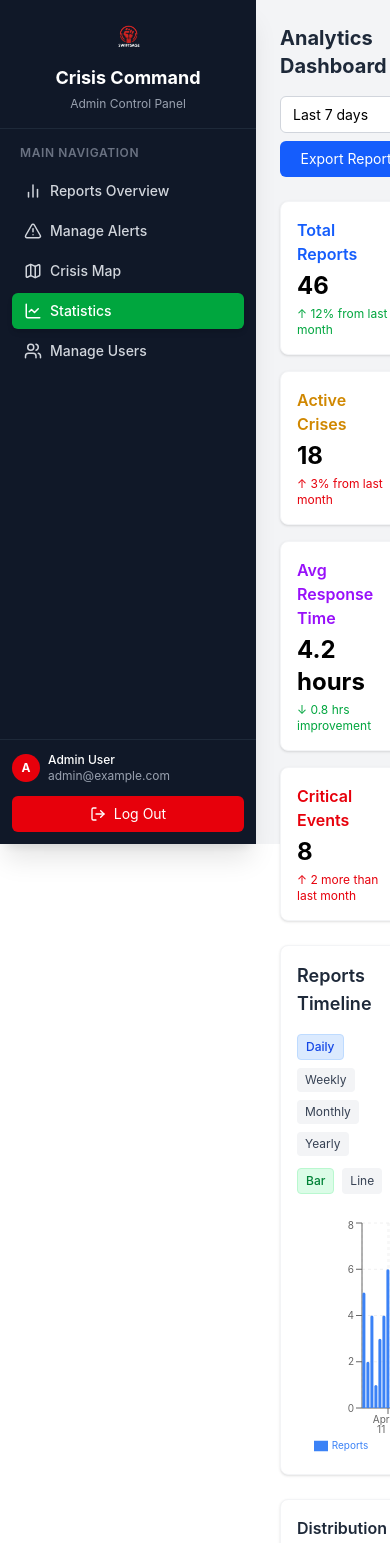
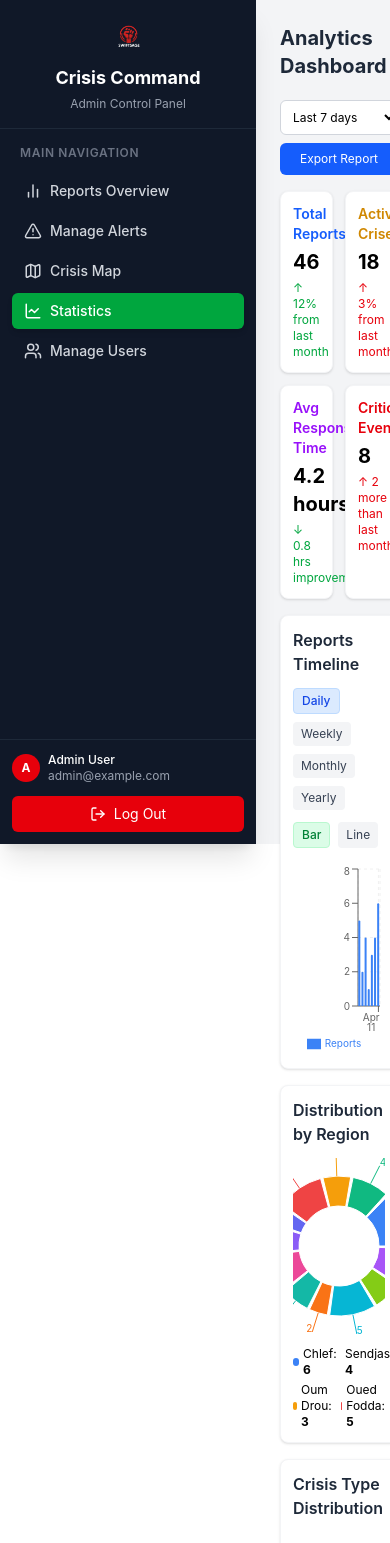
Before and after one commit to mustafaxv7/PFE_2025_SwiftSage, a React (Vite) app in the folder client/: page /admin/statistics in a window 390 px wide. Shown: the top 1543 px of the page. Built offline with nearby package versions, Linux system fonts and the light colour scheme.

Commit message:
changed the examples

```diff
--- a/client/src/components/dashboard/Dashboard.jsx
+++ b/client/src/components/dashboard/Dashboard.jsx
@@ -1,8 +1,10 @@
 
 import { useState, useEffect } from "react";
-import { Outlet } from "react-router-dom";
-import { Menu, X } from "lucide-react";
+import { Routes, Route } from "react-router-dom";
 import Sidebar from "./Sidebar";
+import MyReports from "./MyReports";
+import AddReport from "./AddReport";
+import Alerts from "./Alerts";
 
 const Dashboard = () => {
     const [isSidebarOpen, setIsSidebarOpen] = useState(true);
@@ -27,36 +29,25 @@ const Dashboard = () => {
     };
 
     return (
-        <div className="flex h-screen w-full overflow-hidden">
-            {/* Mobile sidebar with overlay */}
-            {isMobile && isSidebarOpen && (
-                <div className="fixed inset-0 bg-black bg-opacity-50 z-40" onClick={toggleSidebar}></div>
-            )}
-
-            {/* Sidebar with conditional classes for mobile/desktop */}
-            <div className={`
-                ${isMobile ? 'fixed z-50' : 'relative'}
-                ${isSidebarOpen ? 'translate-x-0' : '-translate-x-full'}
-                transition-transform duration-300 ease-in-out
-            `}>
-                <Sidebar isMobile={isMobile} closeSidebar={() => setIsSidebarOpen(false)} />
-            </div>
-
-            {/* Toggle button for mobile */}
-            <button
-                className={`fixed top-4 left-4 z-50 bg-gray-800 text-white p-2 rounded-md md:hidden transition-all ${isSidebarOpen ? 'translate-x-64' : 'translate-x-0'}`}
-                onClick={toggleSidebar}
-            >
-                {isSidebarOpen ? <X size={24} /> : <Menu size={24} />}
-            </button>
+        <div className="flex flex-col md:flex-row h-screen w-full overflow-hidden">
+            {/* Sidebar component with toggle functionality */}
+            <Sidebar isSidebarOpen={isSidebarOpen} toggleSidebar={toggleSidebar} />
 
             {/* Main content area with responsive margin */}
             <div className={`
-                flex-1 min-h-screen bg-gray-100 transition-all p-4 sm:p-6
-                ${isSidebarOpen && !isMobile ? 'ml-64' : 'ml-0'}
+                flex-1 min-h-screen bg-gray-100 transition-all duration-300 p-3 sm:p-4 md:p-6
+                ${isSidebarOpen && !isMobile ? 'md:ml-64' : 'ml-0'}
                 ${isMobile ? 'pt-16' : ''}
+                overflow-y-auto
             `}>
-                <Outlet />
+                <div className="max-w-7xl mx-auto w-full">
+                    <Routes>
+                        <Route index element={<div className="p-4">Dashboard Home</div>} />
+                        <Route path="my-reports" element={<MyReports />} />
+                        <Route path="add-report" element={<AddReport />} />
+                        <Route path="alerts" element={<Alerts />} />
+                    </Routes>
+                </div>
             </div>
         </div>
     );
--- a/client/src/components/dashboard/admin/AdminAlerts.jsx
+++ b/client/src/components/dashboard/admin/AdminAlerts.jsx
@@ -19,38 +19,38 @@ const AdminAlerts = () => {
     const defaultAlerts = [
         {
             id: 1,
-            message: "Inondation à Alger",
+            message: "Inondation à Chettia",
             description: "Niveaux d'eau élevés signalés dans les zones résidentielles.",
             date: "10 Mars, 2025",
             time: "08:30",
             status: "Active",
             importance: "High",
             type: "info",
-            location: "Alger, Algérie",
+            location: "Chettia, Chlef",
             affectedArea: "12 km²"
         },
         {
             id: 2,
-            message: "Séisme à Béjaïa",
+            message: "Séisme à Oued Fodda",
             description: "Séisme de magnitude 5.8 avec des dommages structurels importants.",
             date: "15 Mars, 2025",
             time: "14:22",
             status: "Resolved",
             importance: "Critical",
             type: "danger",
-            location: "Béjaïa, Algérie",
+            location: "Oued Fodda, Chlef",
             affectedArea: "35 km²"
         },
         {
             id: 3,
-            message: "Incendie de forêt à Tizi Ouzou",
+            message: "Incendie de forêt à Sendjas",
             description: "Feu de forêt se propageant rapidement menaçant les zones résidentielles.",
             date: "2 Avril, 2025",
             time: "11:15",
             status: "Active",
             importance: "High",
             type: "warning",
-            location: "Tizi Ouzou, Algérie",
+            location: "Sendjas, Chlef",
             affectedArea: "1240 hectares"
         }
     ];
--- a/client/src/components/dashboard/admin/AdminStatics.jsx
+++ b/client/src/components/dashboard/admin/AdminStatics.jsx
@@ -165,11 +165,11 @@ const AdminStatics = () => {
         }
     };
     return (
-        <div className="space-y-6" ref={dashboardRef}>
-            <div className="flex flex-col sm:flex-row justify-between items-start sm:items-center gap-4 sm:gap-0">
+        <div className="space-y-4 sm:space-y-6" ref={dashboardRef}>
+            <div className="flex flex-col sm:flex-row justify-between items-start sm:items-center gap-3 sm:gap-0">
                 <h2 className="text-xl sm:text-2xl font-bold text-gray-800">Analytics Dashboard</h2>
-                <div className="flex flex-wrap gap-2 w-full sm:w-auto">
-                    <select className="px-2 sm:px-3 py-2 border border-gray-300 rounded-md text-sm bg-white flex-grow sm:flex-grow-0">
+                <div className="flex flex-wrap gap-2 w-full sm:w-auto mt-2 sm:mt-0">
+                    <select className="px-2 sm:px-3 py-2 border border-gray-300 rounded-md text-xs sm:text-sm bg-white flex-grow sm:flex-grow-0">
                         <option>Last 7 days</option>
                         <option>Last 30 days</option>
                         <option>Last 90 days</option>
@@ -177,46 +177,46 @@ const AdminStatics = () => {
                     </select>
                     <button
                         onClick={exportPDF}
-                        className="px-3 py-2 bg-blue-600 text-white rounded-md text-sm hover:bg-blue-700 flex-grow sm:flex-grow-0"
+                        className="px-3 py-2 bg-blue-600 text-white rounded-md text-xs sm:text-sm hover:bg-blue-700 flex-grow sm:flex-grow-0 flex items-center justify-center"
                     >
                         Export Report
                     </button>
                 </div>
             </div>
 
-            <div className="grid grid-cols-1 sm:grid-cols-2 lg:grid-cols-4 gap-4 sm:gap-6">
-                <div className="bg-white p-4 sm:p-6 rounded-lg shadow-sm border border-gray-100">
-                    <div className="text-blue-600 text-base sm:text-lg font-semibold mb-1">Total Reports</div>
-                    <div className="text-2xl sm:text-3xl font-bold">{stats.totalReports}</div>
+            <div className="grid grid-cols-2 lg:grid-cols-4 gap-3 sm:gap-6">
+                <div className="bg-white p-3 sm:p-6 rounded-lg shadow-sm border border-gray-100">
+                    <div className="text-blue-600 text-sm sm:text-lg font-semibold mb-1">Total Reports</div>
+                    <div className="text-xl sm:text-3xl font-bold">{stats.totalReports}</div>
                     <div className="text-green-600 text-xs sm:text-sm mt-1 sm:mt-2">↑ 12% from last month</div>
                 </div>
-                <div className="bg-white p-4 sm:p-6 rounded-lg shadow-sm border border-gray-100">
-                    <div className="text-yellow-600 text-base sm:text-lg font-semibold mb-1">Active Crises</div>
-                    <div className="text-2xl sm:text-3xl font-bold">{stats.activeReports}</div>
+                <div className="bg-white p-3 sm:p-6 rounded-lg shadow-sm border border-gray-100">
+                    <div className="text-yellow-600 text-sm sm:text-lg font-semibold mb-1">Active Crises</div>
+                    <div className="text-xl sm:text-3xl font-bold">{stats.activeReports}</div>
                     <div className="text-red-600 text-xs sm:text-sm mt-1 sm:mt-2">↑ 3% from last month</div>
                 </div>
-                <div className="bg-white p-4 sm:p-6 rounded-lg shadow-sm border border-gray-100">
-                    <div className="text-purple-600 text-base sm:text-lg font-semibold mb-1">Avg Response Time</div>
-                    <div className="text-2xl sm:text-3xl font-bold">{stats.avgResponseTime}</div>
+                <div className="bg-white p-3 sm:p-6 rounded-lg shadow-sm border border-gray-100">
+                    <div className="text-purple-600 text-sm sm:text-lg font-semibold mb-1">Avg Response Time</div>
+                    <div className="text-xl sm:text-3xl font-bold">{stats.avgResponseTime}</div>
                     <div className="text-green-600 text-xs sm:text-sm mt-1 sm:mt-2">↓ 0.8 hrs improvement</div>
                 </div>
-                <div className="bg-white p-4 sm:p-6 rounded-lg shadow-sm border border-gray-100">
-                    <div className="text-red-600 text-base sm:text-lg font-semibold mb-1">Critical Events</div>
-                    <div className="text-2xl sm:text-3xl font-bold">{stats.criticalEvents}</div>
+                <div className="bg-white p-3 sm:p-6 rounded-lg shadow-sm border border-gray-100">
+                    <div className="text-red-600 text-sm sm:text-lg font-semibold mb-1">Critical Events</div>
+                    <div className="text-xl sm:text-3xl font-bold">{stats.criticalEvents}</div>
                     <div className="text-red-600 text-xs sm:text-sm mt-1 sm:mt-2">↑ 2 more than last month</div>
                 </div>
             </div>
 
-            <div className="bg-white rounded-lg shadow-sm border border-gray-100 p-4 sm:p-6">
-                <div className="flex flex-col sm:flex-row justify-between items-start sm:items-center gap-4 sm:gap-0 mb-6">
-                    <h3 className="text-lg font-semibold text-gray-800">Reports Timeline</h3>
-                    <div className="flex flex-col sm:flex-row gap-3 sm:gap-4 w-full sm:w-auto">
+            <div className="bg-white rounded-lg shadow-sm border border-gray-100 p-3 sm:p-6">
+                <div className="flex flex-col justify-between items-start gap-3 mb-4 sm:mb-6">
+                    <h3 className="text-base sm:text-lg font-semibold text-gray-800">Reports Timeline</h3>
+                    <div className="flex flex-col gap-3 w-full">
                         <div className="flex flex-wrap gap-2">
                             {["daily", "weekly", "monthly", "yearly"].map((type) => (
                                 <button
                                     key={type}
                                     onClick={() => setView(type)}
-                                    className={`px-2 sm:px-3 py-1 rounded text-xs sm:text-sm ${view === type
+                                    className={`px-2 sm:px-3 py-1 rounded text-xs ${view === type
                                         ? "bg-blue-100 text-blue-700 font-medium border border-blue-200"
                                         : "bg-gray-100 text-gray-700 hover:bg-gray-200"
                                         }`}
@@ -230,7 +230,7 @@ const AdminStatics = () => {
                                 <button
                                     key={type}
                                     onClick={() => setChartType(type)}
-                                    className={`px-2 sm:px-3 py-1 rounded text-xs sm:text-sm ${chartType === type
+                                    className={`px-2 sm:px-3 py-1 rounded text-xs ${chartType === type
                                         ? "bg-green-100 text-green-700 font-medium border border-green-200"
                                         : "bg-gray-100 text-gray-700 hover:bg-gray-200"
                                         }`}
@@ -242,7 +242,7 @@ const AdminStatics = () => {
                     </div>
                 </div>
 
-                <div className="h-60 sm:h-80">
+                <div className="h-48 sm:h-60 md:h-80">
                     <ResponsiveContainer width="100%" height="100%">
                         {chartType === 'bar' ? (
                             <BarChart data={reportData[view]}>
@@ -274,10 +274,10 @@ const AdminStatics = () => {
                     </ResponsiveContainer>
                 </div>
             </div>
-            <div className="grid grid-cols-1 md:grid-cols-2 gap-6">
-                <div className="bg-white rounded-lg shadow-sm border border-gray-100 p-4 sm:p-6">
-                    <h3 className="text-base sm:text-lg font-semibold text-gray-800 mb-4 sm:mb-6">Distribution by Region</h3>
-                    <div className="h-52 sm:h-64">
+            <div className="grid grid-cols-1 md:grid-cols-2 gap-4 sm:gap-6">
+                <div className="bg-white rounded-lg shadow-sm border border-gray-100 p-3 sm:p-6">
+                    <h3 className="text-base sm:text-lg font-semibold text-gray-800 mb-3 sm:mb-6">Distribution by Region</h3>
+                    <div className="h-44 sm:h-52 md:h-64">
                         <ResponsiveContainer width="100%" height="100%">
                             <PieChart>
                                 <Pie
@@ -317,9 +317,9 @@ const AdminStatics = () => {
                         ))}
                     </div>
                 </div>
-                <div className="bg-white rounded-lg shadow-sm border border-gray-100 p-4 sm:p-6">
-                    <h3 className="text-base sm:text-lg font-semibold text-gray-800 mb-4 sm:mb-6">Crisis Type Distribution</h3>
-                    <div className="h-52 sm:h-64">
+                <div className="bg-white rounded-lg shadow-sm border border-gray-100 p-3 sm:p-6">
+                    <h3 className="text-base sm:text-lg font-semibold text-gray-800 mb-3 sm:mb-6">Crisis Type Distribution</h3>
+                    <div className="h-44 sm:h-52 md:h-64">
                         <ResponsiveContainer width="100%" height="100%">
                             <PieChart>
                                 <Pie
--- a/client/src/components/dashboard/admin/MapView.jsx
+++ b/client/src/components/dashboard/admin/MapView.jsx
@@ -37,22 +37,22 @@ const MapView = () => {
                 const sampleReports = [
                     {
                         id: 1,
-                        title: "Inondation à Alger",
-                        location: "Alger, Algérie",
-                        coordinates: { lat: 36.7538, lng: 3.0588 },
+                        title: "Inondation à Chettia",
+                        location: "Chettia, Chlef",
+                        coordinates: { lat: 36.1647, lng: 1.3317 },
                         severity: "high",
                         type: "flood",
                         date: "10 Mars, 2025",
-                        description: "Inondation majeure affectant le centre-ville avec fermetures de routes et dommages matériels.",
+                        description: "Inondation majeure affectant le centre-ville de Chettia avec fermetures de routes et dommages matériels.",
                         affectedArea: "8 km²",
                         evacuees: 180,
                         status: "active"
                     },
                     {
                         id: 2,
-                        title: "Séisme à Béjaïa",
-                        location: "Béjaïa, Algérie",
-                        coordinates: { lat: 36.7509, lng: 5.0567 },
+                        title: "Séisme à Oued Fodda",
+                        location: "Oued Fodda, Chlef",
+                        coordinates: { lat: 36.2200, lng: 1.3383 },
                         severity: "critical",
                         type: "earthquake",
                         date: "15 Mars, 2025",
@@ -63,13 +63,13 @@ const MapView = () => {
                     },
                     {
                         id: 3,
-                        title: "Incendie de forêt à Tizi Ouzou",
-                        location: "Tizi Ouzou, Algérie",
-                        coordinates: { lat: 36.7169, lng: 4.0476 },
+                        title: "Incendie de forêt à Sendjas",
+                        location: "Sendjas, Chlef",
+                        coordinates: { lat: 36.0833, lng: 1.2167 },
                         severity: "high",
                         type: "forest_fire",
                         date: "2 Avril, 2025",
-                        description: "Feu de forêt se propageant à travers les forêts du nord de Tizi Ouzou.",
+                        description: "Feu de forêt se propageant à travers les forêts du nord de Sendjas.",
                         burntArea: "950 hectares",
                         contained: "35%",
                         status: "active"
@@ -129,7 +129,7 @@ const MapView = () => {
     }, []);
 
     const filteredReports = reports.filter(report => {
-        if (crisisType !== "all" && report.type !== crisisType) return false;
+        if (crisisType !== "all" && report.type !== CrisisType) return false;
         if (severity !== "all" && report.severity !== severity) return false;
         if (searchQuery && !report.title.toLowerCase().includes(searchQuery.toLowerCase())) return false;
         return true;
@@ -151,16 +151,16 @@ const MapView = () => {
 
     return (
         <div className="p-6 bg-white rounded-lg shadow-md">
-            <div className="flex flex-col md:flex-row justify-between items-start md:items-center mb-6">
+            <div className="flex flex-col mb-6 gap-4">
                 <div>
-                    <h2 className="text-2xl font-bold text-gray-800">Crisis Map Overview</h2>
-                    <p className="text-gray-600">Visualizing {filteredReports.length} active Crisis reports</p>
+                    <h2 className="text-xl sm:text-2xl font-bold text-gray-800">Crisis Map Overview</h2>
+                    <p className="text-gray-600 text-sm sm:text-base">Visualizing {filteredReports.length} active Crisis reports</p>
                 </div>
 
-                <div className="flex flex-col md:flex-row gap-4 mt-4 md:mt-0 w-full md:w-auto">
-                    <div className="relative w-full md:w-64">
+                <div className="flex flex-col sm:flex-row gap-3 w-full">
+                    <div className="relative flex-grow">
                         <div className="absolute inset-y-0 left-0 flex items-center pl-3 pointer-events-none">
-                            <Search size={18} className="text-gray-400" />
+                            <Search size={16} className="text-gray-400" />
                         </div>
                         <input
                             type="text"
@@ -171,8 +171,8 @@ const MapView = () => {
                         />
                     </div>
 
-                    <div className="flex gap-2">
-                        <div className="relative">
+                    <div className="flex gap-2 flex-wrap sm:flex-nowrap">
+                        <div className="relative flex-1 sm:flex-none min-w-[120px]">
                             <select
                                 className="bg-white border border-gray-300 text-gray-900 text-sm rounded-lg block w-full p-2.5 pr-8 appearance-none"
                                 value={crisisType}
@@ -189,7 +189,7 @@ const MapView = () => {
                             </div>
                         </div>
 
-                        <div className="relative">
+                        <div className="relative flex-1 sm:flex-none min-w-[120px]">
                             <select
                                 className="bg-white border border-gray-300 text-gray-900 text-sm rounded-lg block w-full p-2.5 pr-8 appearance-none"
                                 value={severity}
@@ -210,10 +210,13 @@ const MapView = () => {
             </div>
 
 
-            <div className="bg-gray-50 p-4 rounded-lg border border-gray-200 mb-6">
+            <div className="bg-gray-50 p-2 sm:p-4 rounded-lg border border-gray-200 mb-6">
                 {isLoaded ? (
                     <GoogleMap
-                        mapContainerStyle={mapContainerStyle}
+                        mapContainerStyle={{
+                            width: '100%',
+                            height: window.innerWidth < 640 ? '300px' : '400px'
+                        }}
                         center={mapCenter}
                         zoom={mapZoom}
                         onLoad={onMapLoad}
@@ -272,11 +275,11 @@ const MapView = () => {
                 )}
             </div>
 
-            <div className="grid grid-cols-1 md:grid-cols-3 gap-4">
+            <div className="grid grid-cols-1 sm:grid-cols-2 lg:grid-cols-3 gap-3 sm:gap-4">
                 {filteredReports.slice(0, 3).map(report => (
                     <div
                         key={report.id}
-                        className="bg-white border border-gray-200 rounded-lg p-4 hover:shadow-md transition-shadow cursor-pointer"
+                        className="bg-white border border-gray-200 rounded-lg p-3 sm:p-4 hover:shadow-md transition-shadow cursor-pointer"
                         onClick={() => {
                             setSelectedReport(report);
                             setMapCenter(report.coordinates);
@@ -284,9 +287,9 @@ const MapView = () => {
                         }}
                     >
                         <div className="flex items-start justify-between mb-2">
-                            <h3 className="font-semibold text-gray-800">{report.title}</h3>
+                            <h3 className="font-semibold text-gray-800 text-sm sm:text-base truncate mr-2">{report.title}</h3>
                             <span
-                                className={`px-2 py-1 rounded-full text-xs font-medium ${report.severity === 'critical' ? 'bg-red-100 text-red-800' :
+                                className={`px-2 py-1 rounded-full text-xs font-medium flex-shrink-0 ${report.severity === 'critical' ? 'bg-red-100 text-red-800' :
                                         report.severity === 'high' ? 'bg-orange-100 text-orange-800' :
                                             'bg-blue-100 text-blue-800'
                                     }`}
@@ -294,11 +297,11 @@ const MapView = () => {
                                 {report.severity}
                             </span>
                         </div>
-                        <div className="flex items-center text-sm text-gray-600 mb-2">
-                            <MapPin size={14} className="mr-1" />
-                            {report.location}
+                        <div className="flex items-center text-xs sm:text-sm text-gray-600 mb-2 truncate">
+                            <MapPin size={12} className="mr-1 flex-shrink-0" />
+                            <span className="truncate">{report.location}</span>
                         </div>
-                        <p className="text-sm text-gray-700 line-clamp-2 mb-3">{report.description}</p>
+                        <p className="text-xs sm:text-sm text-gray-700 line-clamp-2 mb-3">{report.description}</p>
                         <div className="flex justify-between text-xs text-gray-500">
                             <span>{report.date}</span>
                             <span className="capitalize">{report.type.replace('_', ' ')}</span>
```
